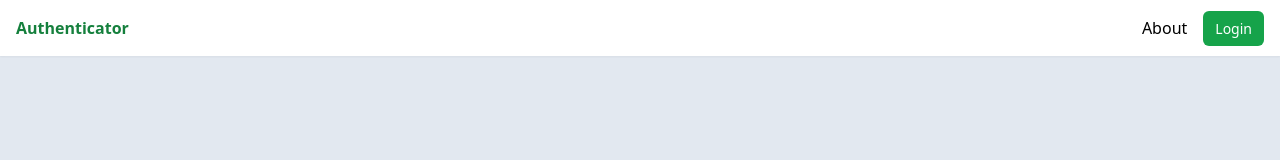
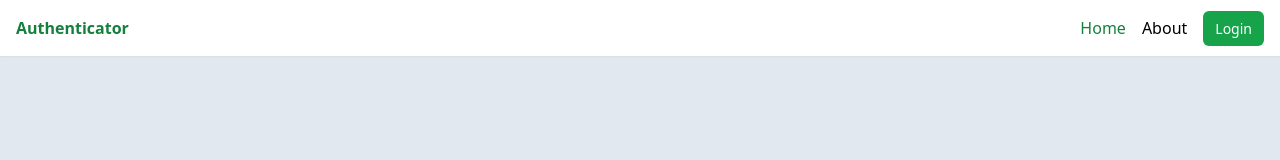
Before and after one commit to sametbirol/auth-nuxt3, a Nuxt app: page / in a window 1280 px wide. Shown: the top 160 px of the page. Built offline with nearby package versions, Linux system fonts and the light colour scheme.

Commit message:
Home navigation link added

```diff
--- a/layouts/default.vue
+++ b/layouts/default.vue
@@ -4,6 +4,9 @@
             <nav class="container mx-auto p-4 flex justify-between items-center">
                 <NuxtLink to="/" class="font-bold">Authenticator</NuxtLink>
                 <ul class="flex gap-4 p-0">
+                    <li>
+                        <NuxtLink to="/">Home</NuxtLink>
+                    </li>
                     <li>
                         <NuxtLink to="/about">About</NuxtLink>
                     </li>
```
